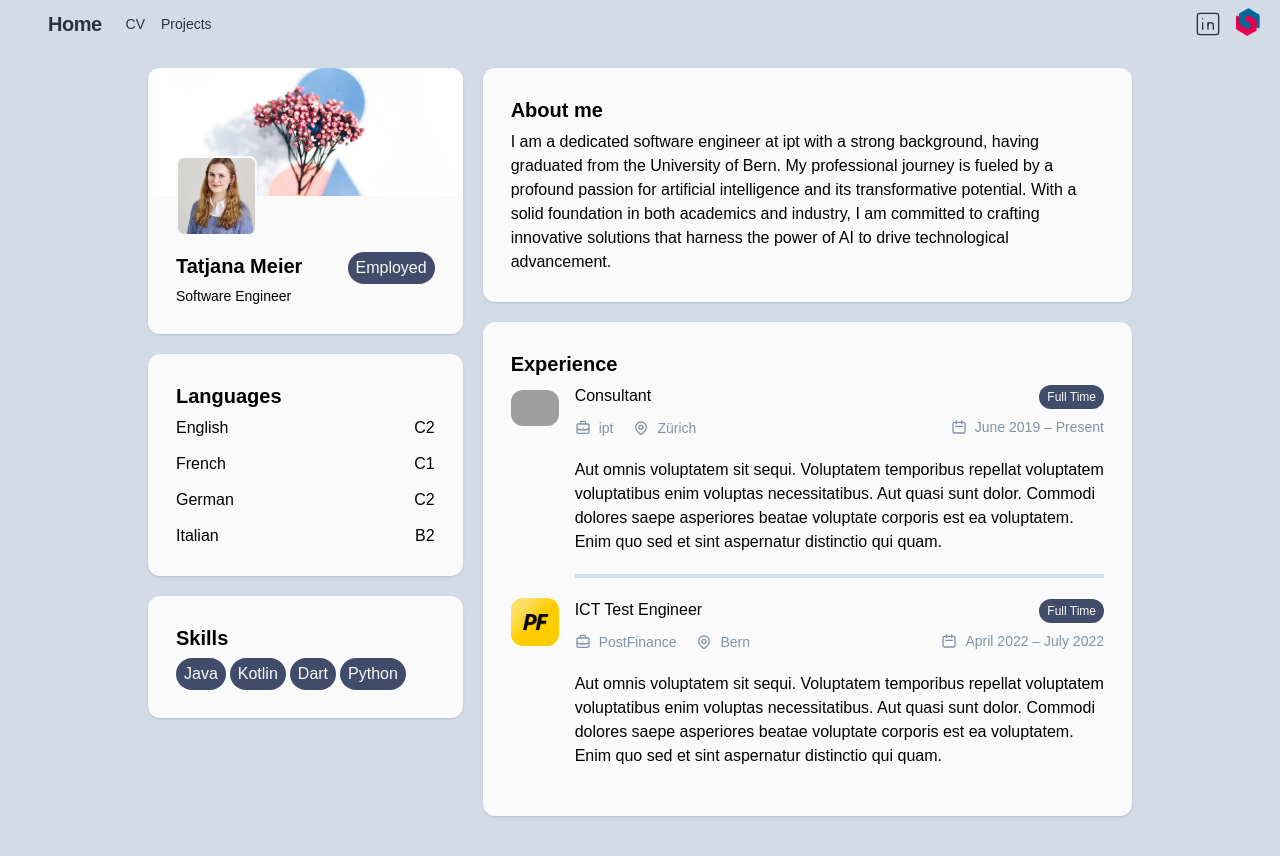
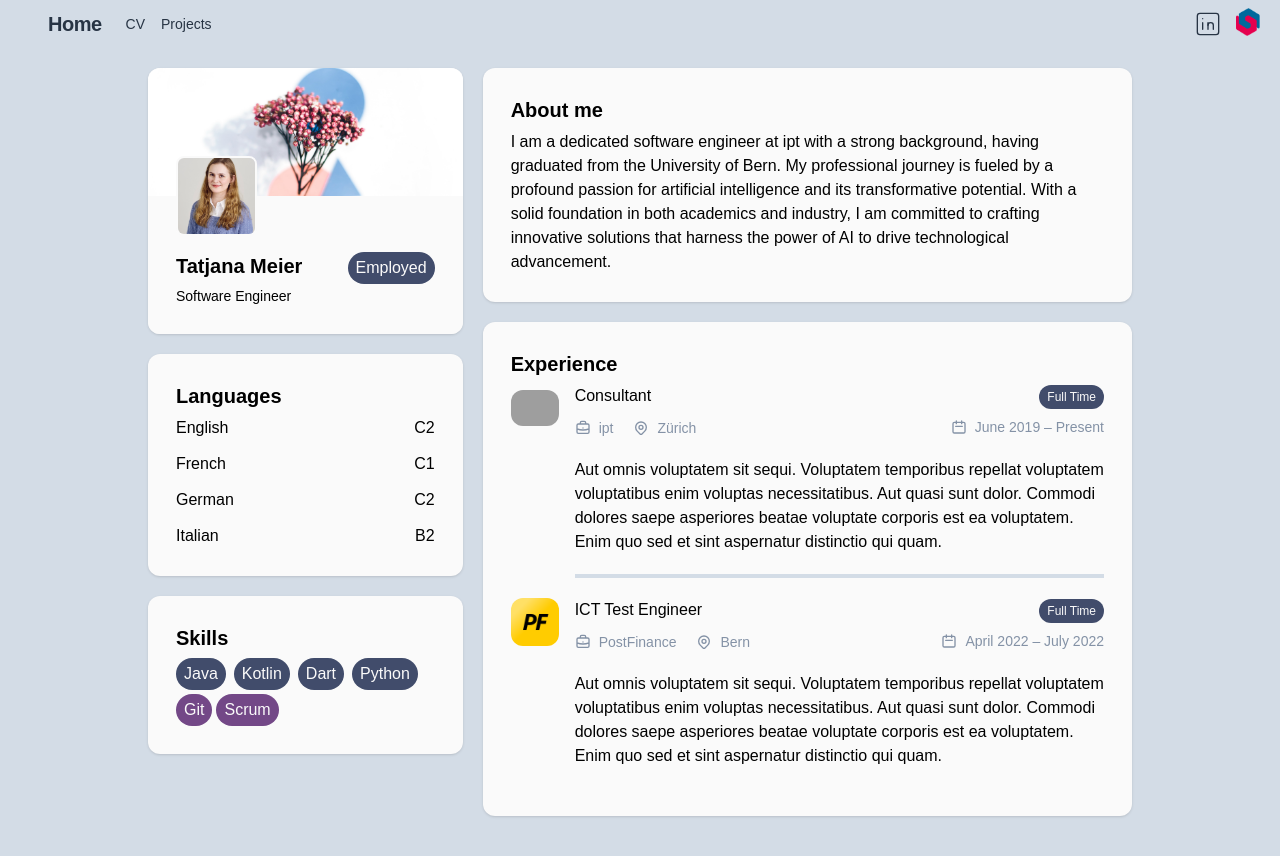
Before and after one commit to jfuchs-png/2023-wetechtogether-tailwind, an Angular app in the folder resume/: page /cv in a window 1280 px wide. Built offline with nearby package versions, Linux system fonts and the light colour scheme; grey boxes are pictures that could not be loaded.

Commit message:
smaller fixes

```diff
--- a/resume/src/app/shared/badge/badge.component.html
+++ b/resume/src/app/shared/badge/badge.component.html
@@ -1 +1 @@
-<div class="text-white px-2 py-1 bg-dark-blue rounded-full">{{badgeName}}</div>
+<div class="text-white px-2 py-1 {{backgroundColor}} rounded-full">{{badgeName}}</div>
--- a/resume/src/app/shared/badge/badge.component.ts
+++ b/resume/src/app/shared/badge/badge.component.ts
@@ -7,5 +7,6 @@ import {Component, Input} from '@angular/core';
 })
 export class BadgeComponent {
   @Input() badgeName = '';
+  @Input() backgroundColor = 'bg-dark-blue';
 
 }
--- a/resume/src/app/skills-card/skills-card.component.html
+++ b/resume/src/app/skills-card/skills-card.component.html
@@ -1,6 +1,11 @@
 <div class="shadow rounded-xl p-7 flow-root bg-white">
   <h2 class="text-xl font-semibold mb-1.5">Skills</h2>
-  <div class="flex flex-wrap">
-    <app-badge *ngFor="let prog of progList" [badgeName]="prog" class="mr-1"></app-badge>
+  <div class="flex flex-wrap gap-1">
+    <app-badge *ngFor="let prog of progList"
+               [badgeName]="prog" class="mr-1"></app-badge>
+    <app-badge [badgeName]="'Git'"
+               [backgroundColor]="'bg-purple'"></app-badge>
+    <app-badge [badgeName]="'Scrum'"
+               [backgroundColor]="'bg-purple'"></app-badge>
   </div>
 </div>
--- a/resume/tailwind.config.js
+++ b/resume/tailwind.config.js
@@ -5,7 +5,7 @@ module.exports = {
   theme: {
     colors: {
       'dark-blue': '#414C6B',
-      'purple': '#7e5bef',
+      'purple': '#734887',
       'pink': '#ff49db',
       'orange': '#ff7849',
       'green': '#13ce66',
```
